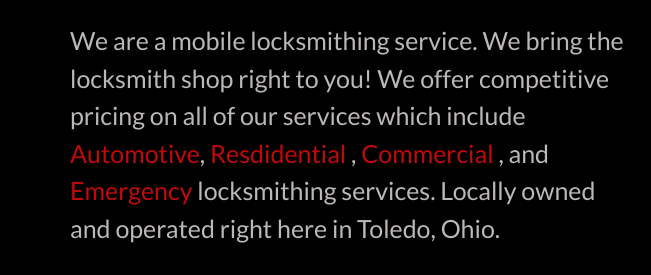
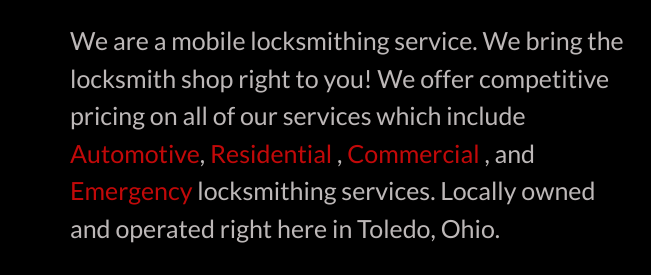
Before and after one commit to Danieljamespm/surelock-site, a plain HTML site: page index.html in a window 1280 px wide. Shown: the part 361-636 px from the top of the page, 0-651 px from the left. Drawn offline with nearby package versions, Linux system fonts and the light colour scheme.

Commit message:
fixed grammar error on homepage.

```diff
--- a/index.html
+++ b/index.html
@@ -101,7 +101,7 @@
                 Commercial
               </h1>
               <p>
-                We are a mobile locksmithing service. We bring the locksmith shop right to you! We offer competitive pricing on all of our services which include <span>Automotive</span>, <span>Resdidential</span> , <span>Commercial</span> , and  <span>Emergency</span> locksmithing services. Locally owned and operated right here in Toledo, Ohio.
+                We are a mobile locksmithing service. We bring the locksmith shop right to you! We offer competitive pricing on all of our services which include <span>Automotive</span>, <span>Residential</span> , <span>Commercial</span> , and  <span>Emergency</span> locksmithing services. Locally owned and operated right here in Toledo, Ohio.
               </p>
               <a href="">
                 Contact Us
```
